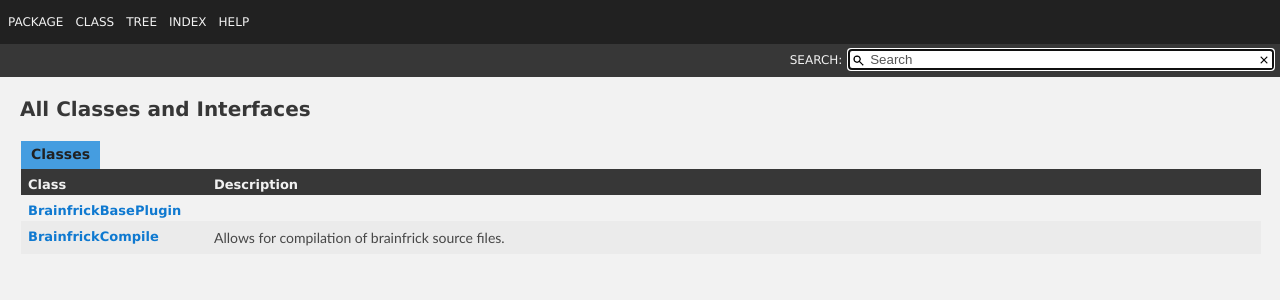
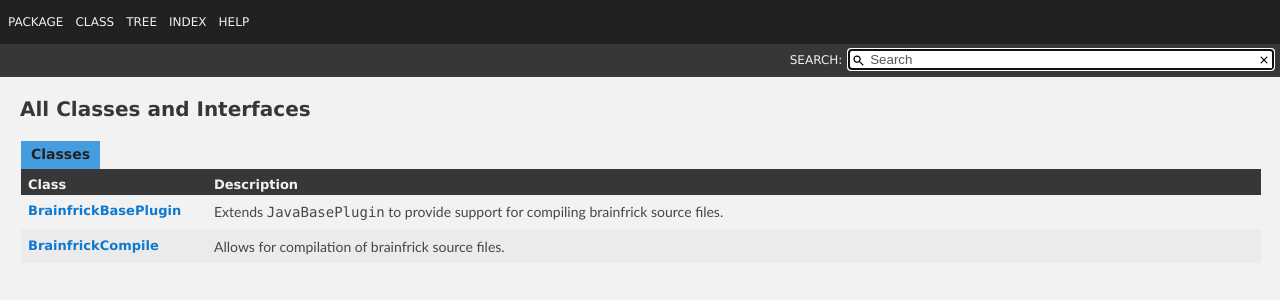
Before and after one commit to lukebemish/brainfrick, a Jekyll site: the page apidoc/plugin/allclasses-index.html, which Jekyll copies as it is, in a window 1280 px wide. Shown: the top 300 px of the page. Built offline with Jekyll 4.4.1, drawn with Linux system fonts in a browser that asks for light colours.

Commit message:
Update javadocs - gradle plugin

```diff
--- a/apidoc/plugin/allclasses-index.html
+++ b/apidoc/plugin/allclasses-index.html
@@ -54,7 +54,9 @@ loadScripts(document, 'script');</script>
 <div class="table-header col-first">Class</div>
 <div class="table-header col-last">Description</div>
 <div class="col-first even-row-color all-classes-table all-classes-table-tab2"><a href="io/github/lukebemish/brainfrick/plugin/gradle/BrainfrickBasePlugin.html" title="class in io.github.lukebemish.brainfrick.plugin.gradle">BrainfrickBasePlugin</a></div>
-<div class="col-last even-row-color all-classes-table all-classes-table-tab2">&nbsp;</div>
+<div class="col-last even-row-color all-classes-table all-classes-table-tab2">
+<div class="block">Extends <code>JavaBasePlugin</code> to provide support for compiling brainfrick source files.</div>
+</div>
 <div class="col-first odd-row-color all-classes-table all-classes-table-tab2"><a href="io/github/lukebemish/brainfrick/plugin/gradle/BrainfrickCompile.html" title="class in io.github.lukebemish.brainfrick.plugin.gradle">BrainfrickCompile</a></div>
 <div class="col-last odd-row-color all-classes-table all-classes-table-tab2">
 <div class="block">Allows for compilation of brainfrick source files.</div>
--- a/apidoc/plugin/index-all.html
+++ b/apidoc/plugin/index-all.html
@@ -57,7 +57,9 @@ loadScripts(document, 'script');</script>
 <h2 class="title" id="I:B">B</h2>
 <dl class="index">
 <dt><a href="io/github/lukebemish/brainfrick/plugin/gradle/BrainfrickBasePlugin.html" class="type-name-link" title="class in io.github.lukebemish.brainfrick.plugin.gradle">BrainfrickBasePlugin</a> - Class in <a href="io/github/lukebemish/brainfrick/plugin/gradle/package-summary.html">io.github.lukebemish.brainfrick.plugin.gradle</a></dt>
-<dd>&nbsp;</dd>
+<dd>
+<div class="block">Extends <code>JavaBasePlugin</code> to provide support for compiling brainfrick source files.</div>
+</dd>
 <dt><a href="io/github/lukebemish/brainfrick/plugin/gradle/BrainfrickBasePlugin.html#%3Cinit%3E(org.gradle.api.model.ObjectFactory)" class="member-name-link">BrainfrickBasePlugin(ObjectFactory)</a> - Constructor for class io.github.lukebemish.brainfrick.plugin.gradle.<a href="io/github/lukebemish/brainfrick/plugin/gradle/BrainfrickBasePlugin.html" title="class in io.github.lukebemish.brainfrick.plugin.gradle">BrainfrickBasePlugin</a></dt>
 <dd>&nbsp;</dd>
 <dt><a href="io/github/lukebemish/brainfrick/plugin/gradle/BrainfrickCompile.html" class="type-name-link" title="class in io.github.lukebemish.brainfrick.plugin.gradle">BrainfrickCompile</a> - Class in <a href="io/github/lukebemish/brainfrick/plugin/gradle/package-summary.html">io.github.lukebemish.brainfrick.plugin.gradle</a></dt>
--- a/apidoc/plugin/io/github/lukebemish/brainfrick/plugin/gradle/BrainfrickBasePlugin.html
+++ b/apidoc/plugin/io/github/lukebemish/brainfrick/plugin/gradle/BrainfrickBasePlugin.html
@@ -81,6 +81,7 @@ loadScripts(document, 'script');</script>
 <div class="type-signature"><span class="modifiers">public class </span><span class="element-name type-name-label">BrainfrickBasePlugin</span>
 <span class="extends-implements">extends <a href="https://docs.oracle.com/en/java/javase/17/docs/api/java.base/java/lang/Object.html" title="class or interface in java.lang" class="external-link">Object</a>
 implements org.gradle.api.Plugin&lt;org.gradle.api.Project&gt;</span></div>
+<div class="block">Extends <code>JavaBasePlugin</code> to provide support for compiling brainfrick source files.</div>
 </section>
 <section class="summary">
 <ul class="summary-list">
--- a/apidoc/plugin/io/github/lukebemish/brainfrick/plugin/gradle/package-summary.html
+++ b/apidoc/plugin/io/github/lukebemish/brainfrick/plugin/gradle/package-summary.html
@@ -67,7 +67,9 @@ loadScripts(document, 'script');</script>
 <div class="table-header col-first">Class</div>
 <div class="table-header col-last">Description</div>
 <div class="col-first even-row-color class-summary class-summary-tab2"><a href="BrainfrickBasePlugin.html" title="class in io.github.lukebemish.brainfrick.plugin.gradle">BrainfrickBasePlugin</a></div>
-<div class="col-last even-row-color class-summary class-summary-tab2">&nbsp;</div>
+<div class="col-last even-row-color class-summary class-summary-tab2">
+<div class="block">Extends <code>JavaBasePlugin</code> to provide support for compiling brainfrick source files.</div>
+</div>
 <div class="col-first odd-row-color class-summary class-summary-tab2"><a href="BrainfrickCompile.html" title="class in io.github.lukebemish.brainfrick.plugin.gradle">BrainfrickCompile</a></div>
 <div class="col-last odd-row-color class-summary class-summary-tab2">
 <div class="block">Allows for compilation of brainfrick source files.</div>
```
